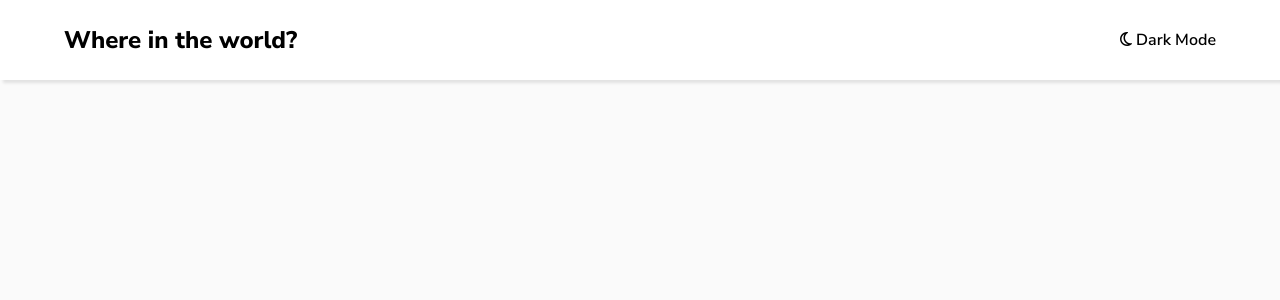
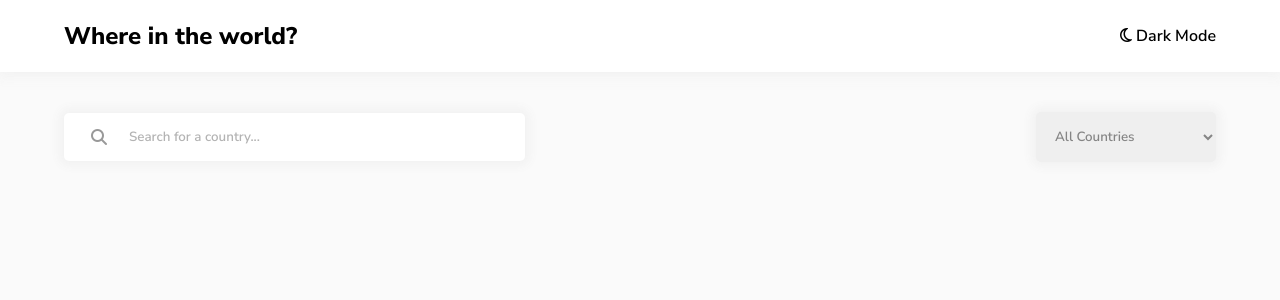
Before and after one commit to StefanSelfTaught/world_countries, a React (Create React App) app: page / in a window 1280 px wide. Shown: the top 300 px of the page. Built offline with nearby package versions, Linux system fonts and the light colour scheme.

Commit message:
UI components

```diff
--- a/src/App.js
+++ b/src/App.js
@@ -1,9 +1,15 @@
-import React, { Component } from 'react';
+import React, { Component, Fragment } from 'react';
 import Navbar from './components/Navbar/Navbar';
+import SearchField from './components/SearchField/SearchField';
 
 class App extends Component {
   render() {
-    return <Navbar />
+    return (
+      <Fragment>
+        <Navbar />
+        <SearchField />
+      </Fragment>
+    );
   }
 }
 
--- /dev/null
+++ b/src/components/Filter/Filter.css
@@ -0,0 +1,17 @@
+select {
+  font-family: 'Nunito Sans', sans-serif;
+  outline: none;
+  border: none;
+  font-weight: 600;
+  border-radius: 5px;
+  box-shadow: 0px 0px 10px 5px hsl(0, 0%, 95%);
+  color: hsl(0, 0%, 52%);
+  width: 180px;
+  padding: 15px;
+}
+
+option {
+  font-family: 'Nunito Sans', sans-serif;
+  outline: none;
+  font-weight: 600;
+}
--- /dev/null
+++ b/src/components/Filter/Filter.js
@@ -0,0 +1,18 @@
+import React from 'react';
+import './Filter.css';
+
+const Filter = () => {
+  return (
+    <div className='filter'>
+      <select>
+        <option value='volvo'>All Countries</option>
+        <option value='saab'>America</option>
+        <option value='mercedes'>Asia</option>
+        <option value='audi'>Europe</option>
+        <option value='audi'>Oceania</option>
+      </select>
+    </div>
+  );
+};
+
+export default Filter;
--- a/src/components/Navbar/Navbar.css
+++ b/src/components/Navbar/Navbar.css
@@ -1,17 +1,17 @@
 nav {
-	display: flex;
-	justify-content: space-between;
-	align-items: center;
-	height: 10vh;
-	background-color: hsl(0, 0%, 100%);
-	box-shadow: 3px 3px 3px rgba(0, 0, 0, .1);
+  height: 20%;
+  background-color: hsl(0, 0%, 100%);
+  box-shadow: 0px 2px 10px 3px hsla(0, 0%, 95%, 0.918);
 }
 
-h2 {
-	margin-left: 5%;
+.container {
+  width: 90%;
+  margin: auto;
+  display: flex;
+  justify-content: space-between;
+  align-items: center;
 }
 
 p {
-	margin-right: 5%;
-	font-weight: 600;
+  font-weight: 600;
 }
--- a/src/components/Navbar/Navbar.js
+++ b/src/components/Navbar/Navbar.js
@@ -1,13 +1,17 @@
-import React, { Component } from 'react';
+import React from 'react';
 import './Navbar.css';
 
 const Navbar = () => {
-	return (
-		<nav>
-			<h2>Where in the world?</h2>
-			<p><i className="far fa-moon"></i> Dark Mode</p>
-		</nav>
-	)
-}
+  return (
+    <nav>
+      <div className='container'>
+        <h2>Where in the world?</h2>
+        <p>
+          <i className='far fa-moon' /> Dark Mode
+        </p>
+      </div>
+    </nav>
+  );
+};
 
 export default Navbar;
--- /dev/null
+++ b/src/components/SearchField/SearchField.css
@@ -0,0 +1,34 @@
+.input-container {
+  width: 90%;
+  margin: auto;
+  display: flex;
+  justify-content: space-between;
+  align-content: center;
+  align-items: center;
+  margin-top: 40px;
+  position: relative;
+}
+
+input {
+  font-family: 'Nunito Sans', sans-serif;
+  outline: none;
+  border: none;
+  font-weight: 600;
+  border-radius: 5px;
+  box-shadow: 0px 0px 10px 5px hsl(0, 0%, 95%);
+  flex-basis: 40%;
+  color: hsl(0, 0%, 70%);
+  padding: 15px;
+  text-indent: 50px;
+}
+
+input::placeholder {
+  color: hsl(0, 0%, 70%);
+}
+
+.fa-search {
+  position: absolute;
+  top: 17px;
+  left: 27px;
+  color: hsl(0, 0%, 60%);
+}
--- /dev/null
+++ b/src/components/SearchField/SearchField.js
@@ -0,0 +1,15 @@
+import React from 'react';
+import './SearchField.css';
+import Filter from '../Filter/Filter';
+
+const SearchField = () => {
+  return (
+    <div className='input-container'>
+      <i class='fas fa-search' />
+      <input type='text' placeholder='Search for a country...' />
+      <Filter />
+    </div>
+  );
+};
+
+export default SearchField;
--- a/src/index.css
+++ b/src/index.css
@@ -1,4 +1,8 @@
 @import url('https://fonts.googleapis.com/css?family=Nunito+Sans:300,600,800&display=swap');
+
+* {
+  box-sizing: border-box;
+}
 
 body {
   margin: 0;
```
